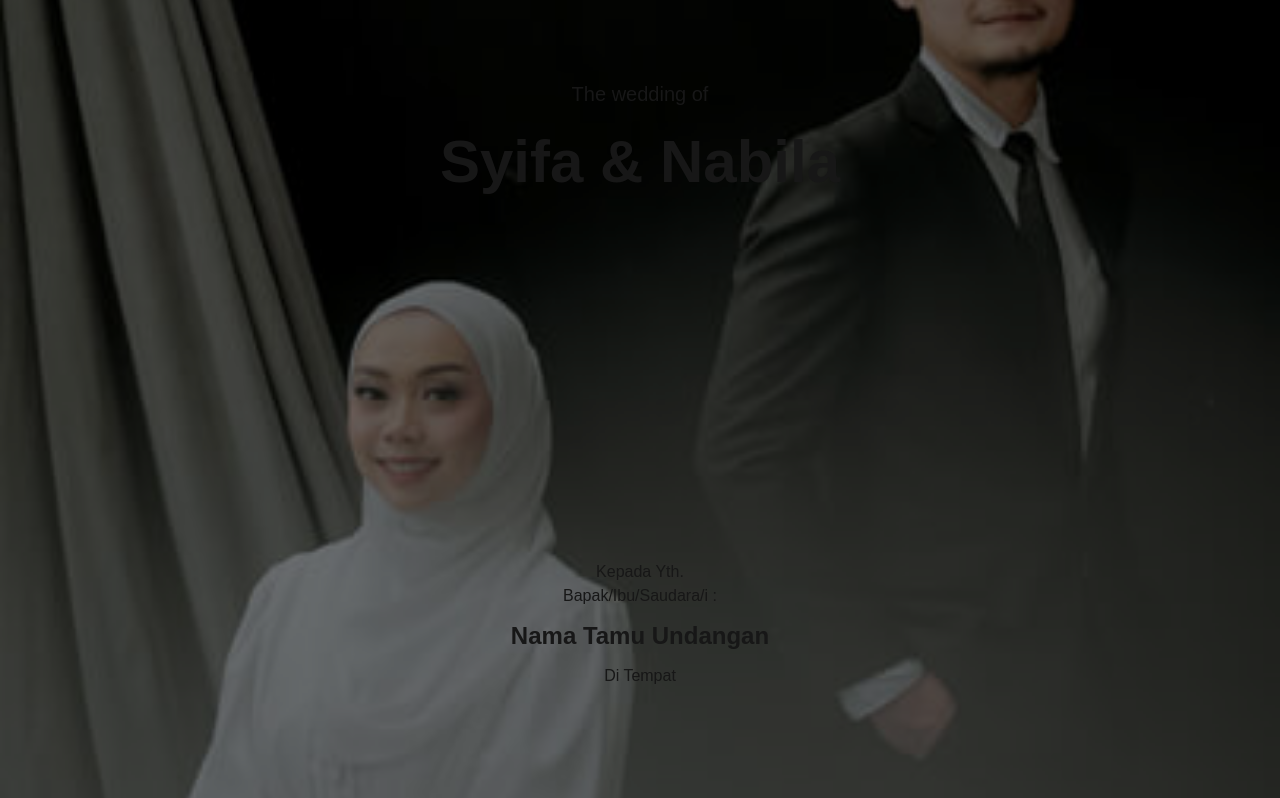
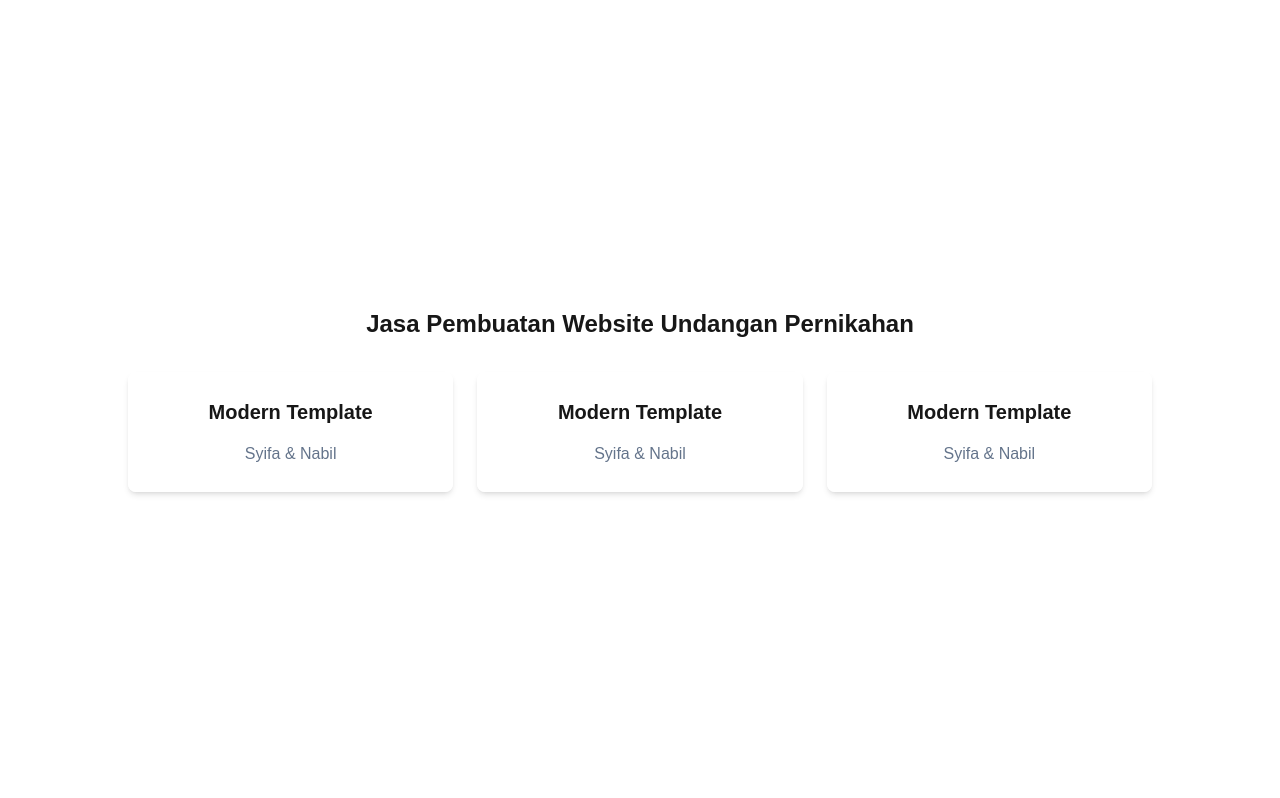
Before and after one commit to mezzalunastudio/wedding-invitation, a Next.js app: page / in a window 1280 px wide. Shown: the top 798 px of the page. Built offline with nearby package versions, Linux system fonts and the light colour scheme.

Commit message:
syifa&nabil

```diff
--- a/app/page.tsx
+++ b/app/page.tsx
@@ -1,29 +1,49 @@
-import Header from "./syifannabil/components/Header";
-import Hero from "./syifannabil/components/Hero";
-import Groom from "./syifannabil/components/Groom";
-import Bridge from "./syifannabil/components/Bridge";
-import Quote from "./syifannabil/components/Quote";
-import Event from "./syifannabil/components/Event";
-import Rsvp from "./syifannabil/components/Rsvp";
-import Gallery from "./syifannabil/components/Gallery";
-import Story from "./syifannabil/components/Story";
-import Gift from "./syifannabil/components/Gift";
-import Footer from "./syifannabil/components/Footer";
+import React from "react";
 
 export default function Home() {
   return (
-    <div className="">
-      <Header />
-      <Hero />
-      <Groom />
-      <Bridge />
-      <Quote />
-      <Event />
-      <Rsvp />
-      <Gallery />
-      <Story />
-      <Gift />
-      <Footer />
+    <div className="flex flex-col justify-center items-center min-h-screen p-4 ">
+      <h1 className="text-center text-2xl font-bold mb-8">
+        Jasa Pembuatan Website Undangan Pernikahan
+      </h1>
+      <div className="grid grid-cols-1 md:grid-cols-3 gap-6 w-full max-w-5xl">
+        <div className="p-6 rounded-lg shadow-md text-center border-2 border-white hover:bg-opacity-80">
+          <h1 className="text-xl font-semibold mb-4">Modern Template</h1>
+          <button className="text-slate-500 font-medium">
+            <a
+              href="http://localhost:3000/syifannabil"
+              target="_blank"
+              rel="noopener noreferrer"
+            >
+              Syifa & Nabil
+            </a>
+          </button>
+        </div>
+        <div className="p-6 rounded-lg shadow-md text-center border-2 border-white hover:bg-opacity-80">
+          <h1 className="text-xl font-semibold mb-4">Modern Template</h1>
+          <button className="text-slate-500 font-medium">
+            <a
+              href="http://localhost:3000/syifannabil"
+              target="_blank"
+              rel="noopener noreferrer"
+            >
+              Syifa & Nabil
+            </a>
+          </button>
+        </div>
+        <div className="p-6 rounded-lg shadow-md text-center border-2 border-white hover:bg-opacity-80">
+          <h1 className="text-xl font-semibold mb-4">Modern Template</h1>
+          <button className="text-slate-500 font-medium">
+            <a
+              href="http://localhost:3000/syifannabil"
+              target="_blank"
+              rel="noopener noreferrer"
+            >
+              Syifa & Nabil
+            </a>
+          </button>
+        </div>
+      </div>
     </div>
   );
 }
```
